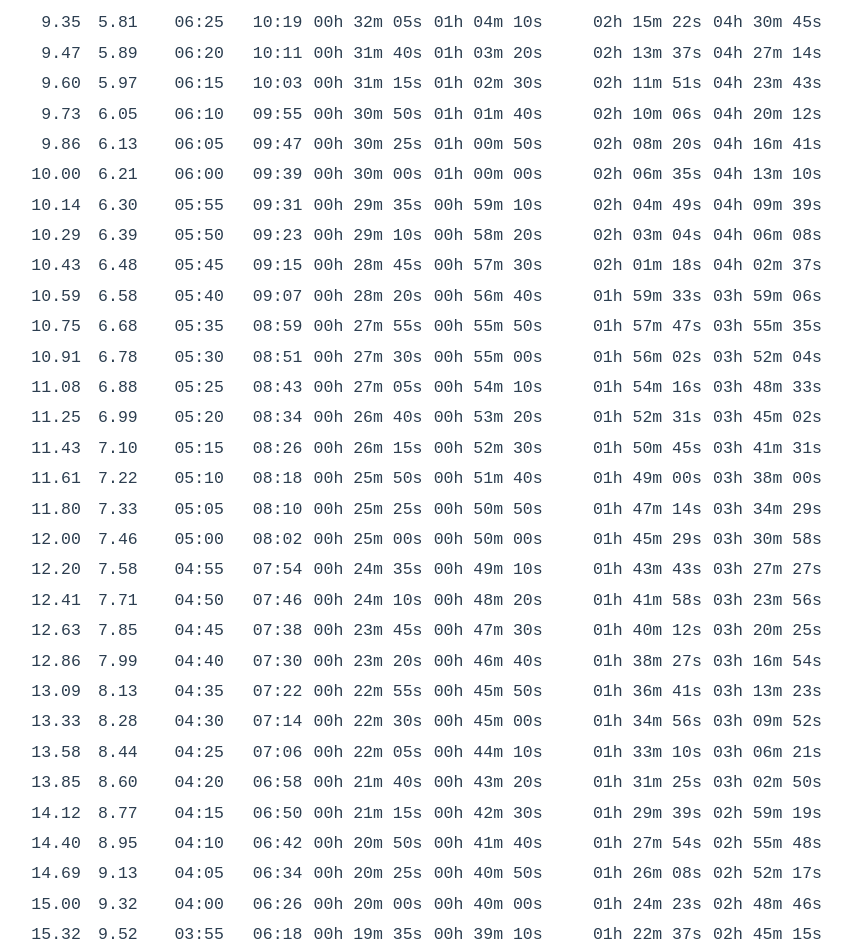
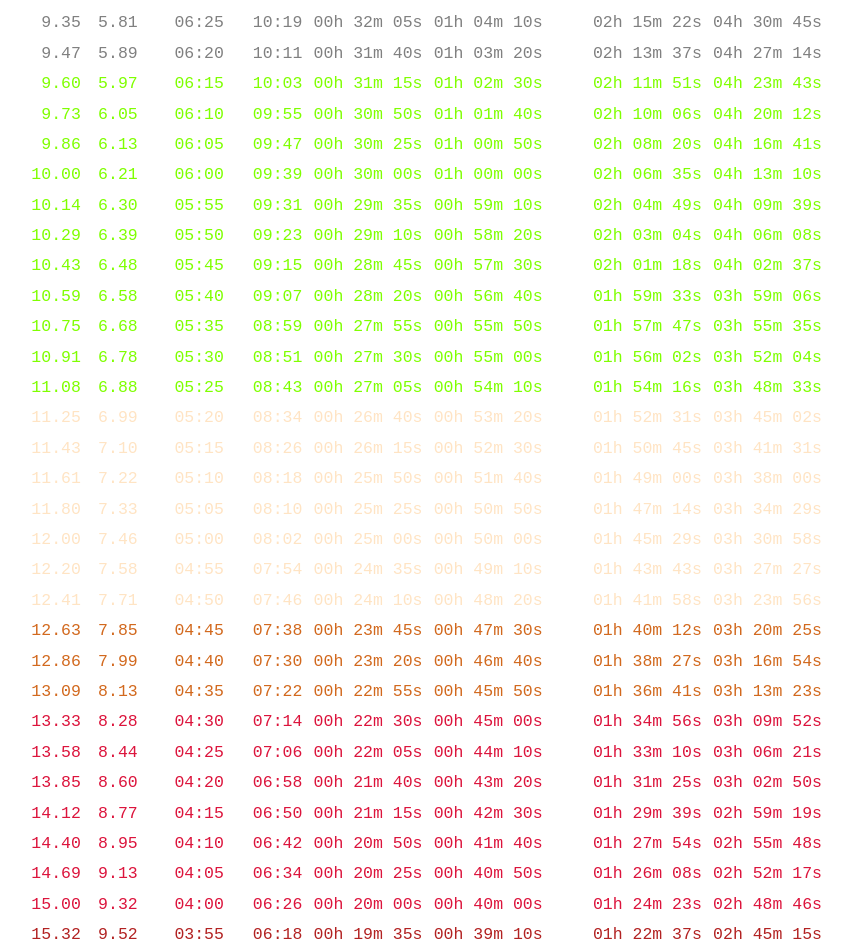
Before and after one commit to tdaugaard/pace-calculator, a Vue app: page / in a window 1280 px wide. Shown: the part 940-1892 px from the top of the page, without its empty margins (7-859 px from the left). Built offline with nearby package versions, Linux system fonts and the light colour scheme; the HTML template or start-up script is replaced by a standard one.

Commit message:
Add color for pace zones

```diff
--- a/src/App.vue
+++ b/src/App.vue
@@ -6,7 +6,12 @@ import PaceConversionChart from './components/PaceConversionChart.vue';
 <template>
   <main>
     <PaceCalculator />
-    <PaceConversionChart minPace="8:30" maxPace="2:30" paceIncrement="5" />
+    <PaceConversionChart
+      minPace="8:30"
+      maxPace="2:30"
+      paceIncrement="5"
+      paceZones="Z1=6:21,Z2=5:28,Z3=4:54,Z4=4:36,Z5=4:00"
+    />
   </main>
 </template>
 
--- a/src/assets/base.css
+++ b/src/assets/base.css
@@ -62,9 +62,6 @@ body {
   min-height: 100vh;
   color: var(--color-text);
   background: var(--color-background);
-  transition:
-    color 0.5s,
-    background-color 0.5s;
   line-height: 1.6;
   font-family:
     Inter,
--- a/src/components/PaceConversionChart.vue
+++ b/src/components/PaceConversionChart.vue
@@ -3,6 +3,7 @@ const props = defineProps<{
   minPace: string;
   maxPace: string;
   paceIncrement: string;
+  paceZones: string;
 }>();
 
 function kmToMile(speed: number) {
@@ -62,7 +63,45 @@ function secondsToTimeString(seconds: number, opts?: SecondsToTimeStringOptions)
   return str;
 }
 
+type IPaceZones = Record<string, Record<string, number>>;
+
+function parsePaceZones(str: string) {
+  const zones = str
+    .toLowerCase()
+    .split(',')
+    .map((v) => {
+      const [zone, pace_str] = v.split('=');
+
+      return {
+        zone: parseInt(zone.replace(/^z/, ''), 10),
+        pace: convertPaceString(pace_str),
+      };
+    });
+
+  const paceZones: IPaceZones = {};
+
+  zones.forEach((zone) => {
+    paceZones[zone.zone] = zone;
+  });
+
+  return paceZones;
+}
+
+function findPaceZone(pace: number, paceZones: IPaceZones) {
+  let paceZone = 6;
+
+  for (const zone of Object.values(paceZones)) {
+    if (pace >= zone.pace) {
+      paceZone = zone.zone;
+      break;
+    }
+  }
+
+  return paceZone;
+}
+
 type paceTableData = {
+  paceZone: number;
   kmPerHour: number;
   miPerHour: number;
   minsPerKm: number;
@@ -94,10 +133,13 @@ Object.keys(runDistances).forEach((v) => {
 const minPaceSeconds = convertPaceString(props.minPace);
 const maxPaceSeconds = convertPaceString(props.maxPace);
 const paceIncrement = parseInt(props.paceIncrement, 10);
+const paceZones = parsePaceZones(props.paceZones);
 
 for (let pace = minPaceSeconds; pace >= maxPaceSeconds; pace -= paceIncrement) {
   const kmPerHour = calculateKmPerHour(pace);
+  const paceZone = findPaceZone(pace, paceZones);
   const item: paceTableData = {
+    paceZone,
     kmPerHour: kmPerHour,
     miPerHour: kmToMile(kmPerHour),
     minsPerKm: pace,
@@ -120,7 +162,11 @@ for (let pace = minPaceSeconds; pace >= maxPaceSeconds; pace -= paceIncrement) {
       <th v-for="(label, index) in tableData.header" :key="index">{{ label }}</th>
     </thead>
     <tbody>
-      <tr v-for="(data, index) in tableData.data" :key="index">
+      <tr
+        v-for="(data, index) in tableData.data"
+        :key="index"
+        :class="`pace-zone-${data.paceZone}`"
+      >
         <td>{{ formatNumber(data.kmPerHour) }}</td>
         <td>{{ formatNumber(data.miPerHour) }}</td>
         <td>{{ secondsToTimeString(data.minsPerKm) }}</td>
@@ -151,4 +197,23 @@ th {
 td {
   font-family: monospace;
 }
+
+tr.pace-zone-1 {
+  color: gray;
+}
+tr.pace-zone-2 {
+  color: chartreuse;
+}
+tr.pace-zone-3 {
+  color: bisque;
+}
+tr.pace-zone-4 {
+  color: chocolate;
+}
+tr.pace-zone-5 {
+  color: crimson;
+}
+tr.pace-zone-6 {
+  color: firebrick;
+}
 </style>
```
